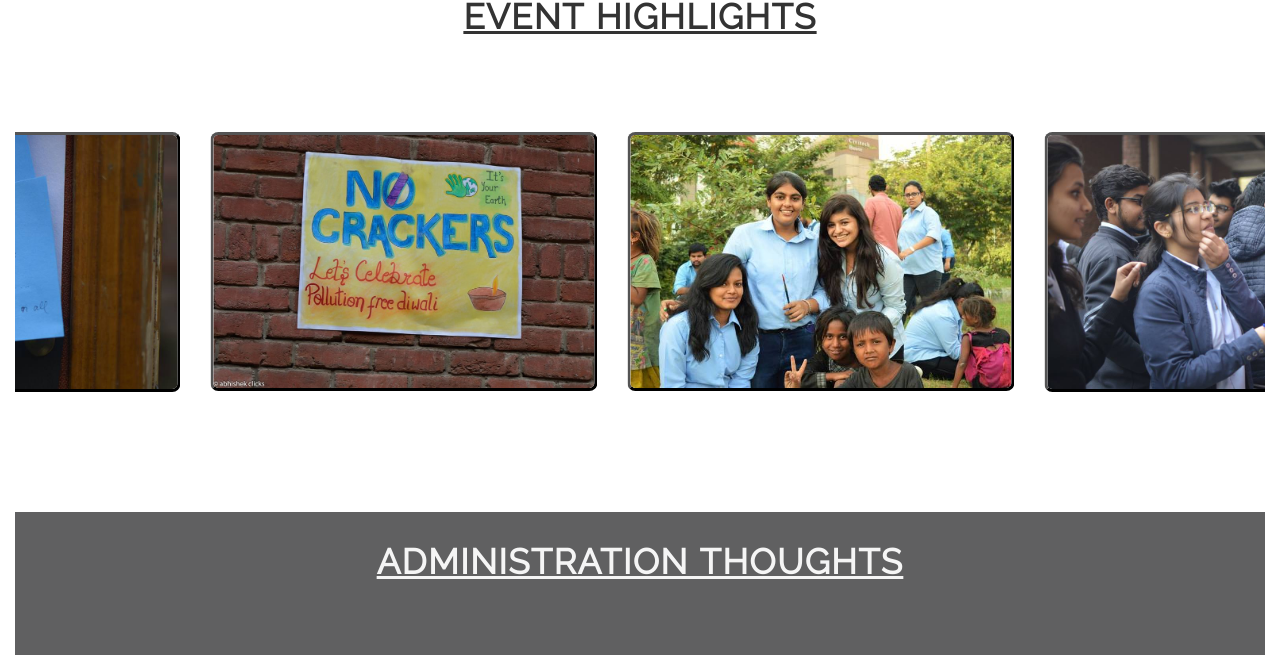
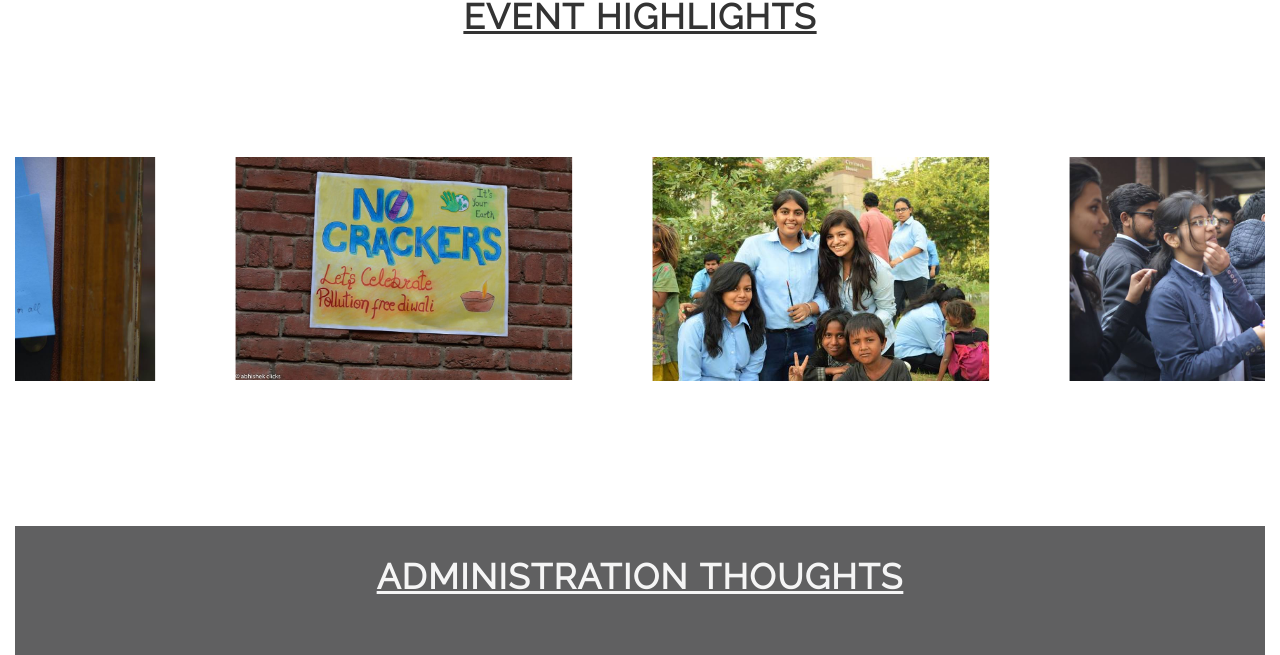
Before and after one commit to opensrc-org/opensrc-org.github.io, a plain HTML site: page index.html in a window 1280 px wide. Shown: the part 3758-4413 px from the top of the page. Drawn offline with nearby package versions, Linux system fonts and the light colour scheme; a web font is replaced by a local one.

Commit message:
css modified

```diff
--- a/CSS/MainPage.css
+++ b/CSS/MainPage.css
@@ -358,9 +358,9 @@ span#toggle-icon
     width:100%;
     height: auto;
     border-radius: 8px;
-    border-style: outset;
-    border-color: black;
-    border-width: medium;
+    border-style: solid;
+    border-color: white;
+    border-width: 25px;
 }
 #tree-event:hover,#diya_painting-event:hover,#smoke-event:hover,#article-writing-event:hover,#poster-creating-event:hover,#planting-event:hover
 {
```
